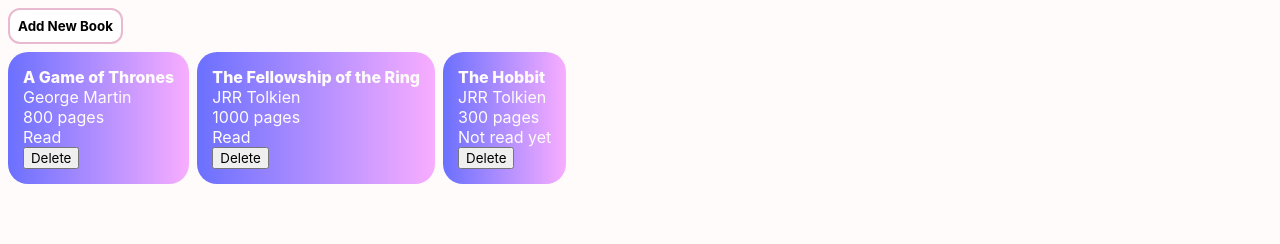
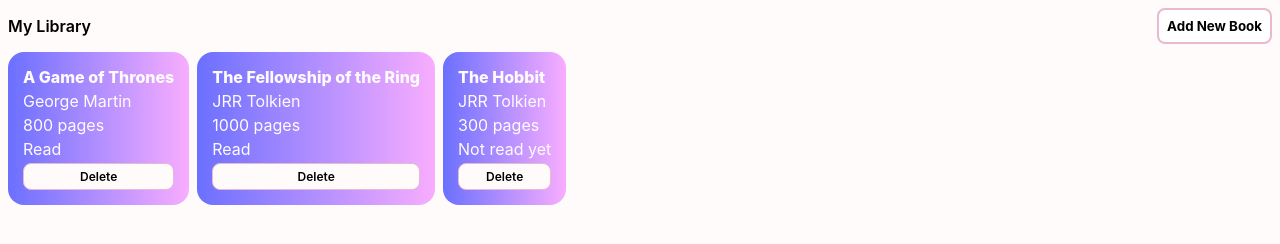
Before and after one commit to ytrms/odin-library, a plain HTML site: page index.html in a window 1280 px wide. Drawn offline with Linux system fonts and the light colour scheme.

Commit message:
add top bar

```diff
--- a/index.html
+++ b/index.html
@@ -12,7 +12,10 @@
 
 <body>
     <div class="container">
-        <button class="addBook">Add New Book</button>
+        <div class="topbar">
+            <div class=siteTitle>My Library</div>
+            <button class="addBook">Add New Book</button>
+        </div>
         <div class="bookList"></div>
     </div>
 </body>
--- a/script.js
+++ b/script.js
@@ -28,7 +28,7 @@
 
 const cards = document.getElementsByClassName('bookList')[0];
 
-function addBookToDB() {
+function addBookToLibrary() {
     const title = prompt("Title of the book");
     const author = prompt("Author of the book");
     const pages = prompt("Number of pages in the book");
@@ -42,10 +42,12 @@
  * Gets a Book object and returns a formatted card
  * for the book.
  * @param {Book} book
+ * @param {number} id
  */
-function getBookCard(book) {
+function getBookCard(book, id) {
     let card = document.createElement('div');
     card.classList.add('card');
+    card.dataset.id = String(id);
 
     let cardTitle = document.createElement('div');
     cardTitle.classList.add('cardTitle');
@@ -91,7 +93,7 @@
     for (const key in library) {
         if (Object.hasOwnProperty.call(library, key)) {
             const book = library[key];
-            cards.appendChild(getBookCard(book));
+            cards.appendChild(getBookCard(book, Number(key)));
         }
     }
 }
@@ -102,23 +104,22 @@
  * @param {Book[]} [library] library
  */
 function removeBookFromLibrary(bookTitle, library) {
+    const cards = document.getElementsByClassName('card');
     for (const key in library) {
         if (Object.hasOwnProperty.call(library, key)) {
             const book = library[key];
-            if (book.name.toLowerCase() === bookTitle.toLowerCase()) {
-
-            }
+            const cardToDelete = document.querySelector(`[data-id=${key}]`);
         }
     }
 }
 
 const addBookButton = document.getElementsByClassName('addBook')[0];
 addBookButton.addEventListener('click', () => {
-    addBookToDB();
+    addBookToLibrary();
     refreshBookList();
 });
 
 const deleteBookButtons = document.getElementsByClassName('deleteCardButton');
-
+console.log(deleteBookButtons);
 
 refreshBookList(myLibrary);
--- a/style.css
+++ b/style.css
@@ -4,6 +4,7 @@
 
 body {
     background-color: #FFFBFA;
+    margin: 8px;
 }
 
 .bookList {
@@ -14,25 +15,27 @@
 
 .card {
     /* border: 2px solid #575aff; */
-    border-radius: 20px;
+    border-radius: 16px;
     padding: 15px;
     background: linear-gradient(90deg, #6b70ff 0%, #f8adff 100%);
     color: #FFFBFA;
+    display: flex;
+    flex-direction: column;
+    gap: 4px;
 }
 
 .cardTitle {
-    font-weight: 800;
+    font-weight: 802;
 }
 
 .addBook {
-    border-radius: 12px;
+    border-radius: 8px;
     /* background: #e9b9cf; */
     background-color: white;
     border: 2px solid #e9b9cf;
     padding: 8px;
     color: black;
     font-weight: 700;
-    margin-bottom: 8px;
 }
 
 .addBook:hover {
@@ -42,3 +45,37 @@
 .addBook:active {
     background-color: #f8adff;
 }
+
+.deleteCardButton {
+    background-color: #FFFBFA;
+    border: 1px solid #e9b9cf;
+    border-radius: 8px;
+    padding: 5px 10px;
+    font-size: 12px;
+    font-weight: 600;
+}
+
+.deleteCardButton:hover {
+    background-color: lavenderblush;
+}
+
+.deleteCardButton:active {
+    background-color: #f8adff;
+}
+
+.container {
+    display: flex;
+    flex-direction: column;
+}
+
+.topbar {
+    display: flex;
+    flex-direction: row;
+    justify-content: space-between;
+    align-items: center;
+    margin-bottom: 8px;
+}
+
+.siteTitle {
+font-weight: 600;
+}
```
